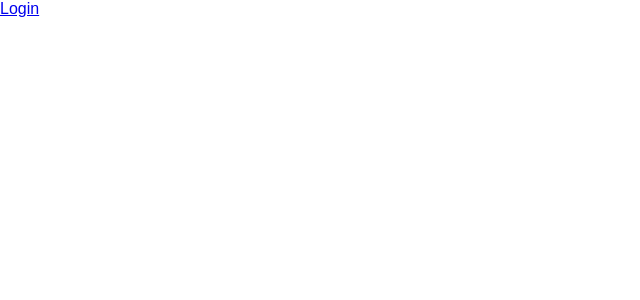
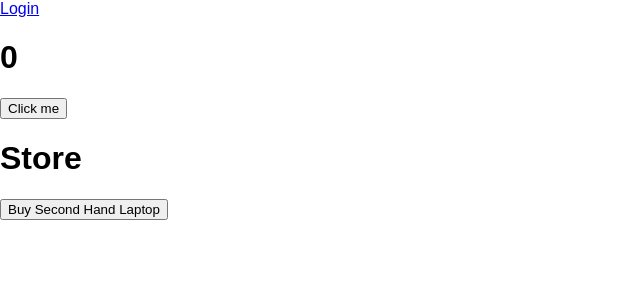
Before and after one commit to alejo4373/clickerApp, a React (Create React App) app in the folder front-end/: page /clicker in a window 1280 px wide. Shown: the top 300 px of the page, without its empty margins (0-640 px from the left). Built offline with nearby package versions, Linux system fonts and the light colour scheme.

Commit message:
Created Store and added powerups to store

```diff
--- a/front-end/package.json
+++ b/front-end/package.json
@@ -14,5 +14,6 @@
     "build": "react-scripts build",
     "test": "react-scripts test --env=jsdom",
     "eject": "react-scripts eject"
-  }
+  },
+  "proxy": "http://localhost:3100/"
 }
--- a/front-end/src/App.js
+++ b/front-end/src/App.js
@@ -1,8 +1,9 @@
-import React, { Component } from 'react';
-import { Link, Route } from 'react-router-dom';
-// import logo from './logo.svg';
-// import './App.css';
+import React, {Component} from 'react';
+import {Link, Route} from 'react-router-dom';
+// import logo from './logo.svg'; import './App.css';
 import Home from './components/Home';
+import Clicker from './components/Clicker';
+
 
 class App extends Component {
   render() {
@@ -12,7 +13,9 @@ class App extends Component {
           <Link to='/'>Login</Link>{' '}
         </nav>
         <div>
-          <Route exact path='/' component={Home} />
+          <Route exact path='/' component={Home}/>
+          <Route exact path='/clicker' component={Clicker}/>
+
         </div>
       </div>
     );
--- a/front-end/src/components/Clicker.js
+++ b/front-end/src/components/Clicker.js
@@ -1,8 +1,7 @@
-import React, { Component } from 'react';
-import { Link, Route } from 'react-router-dom';
-// import logo from './logo.svg';
-// import './App.css';
-import Store from './components/Store';
+import React, {Component} from 'react';
+import {Link, Route} from 'react-router-dom';
+// import logo from './logo.svg'; import './App.css';
+import Store from './Store';
 
 class Clicker extends Component {
   constructor() {
@@ -15,15 +14,22 @@ class Clicker extends Component {
 
   handleClicker = () => {
     this.setState({
-      totalClicks: this.state.totalClicks ++
+      totalClicks: this.state.totalClicks + 1
     })
   }
 
   render() {
+    console.log(this.state.totalClicks)
     return (
       <div>
-        <button onClick={this.handleClicker}>Click me</button>
+        <div>
+          <h1>{this.state.totalClicks}</h1>
+          <button onClick={this.handleClicker}>Click me</button>
+        </div>
+
+        <Store />
       </div>
+
     );
   }
 }
--- a/front-end/src/components/Store.js
+++ b/front-end/src/components/Store.js
@@ -0,0 +1,27 @@
+import React, {Component} from 'react';
+import {Link, Route} from 'react-router-dom';
+// import logo from './logo.svg'; import './App.css';
+
+class Store extends Component {
+    constructor() {
+        super();
+
+        this.state = {
+            secondHandLaptop: {price: 30, count: 0},
+            newLaptop: {price: 100, count: 0},
+            desktop: {price: 600, count: 0},
+            //add more later
+        }
+    }
+
+    render() {
+        return (
+            <div>
+                <h1>Store</h1>
+                <div><button>Buy Second Hand Laptop </button> </div>
+            </div>
+        );
+    }
+}
+
+export default Store;
```
